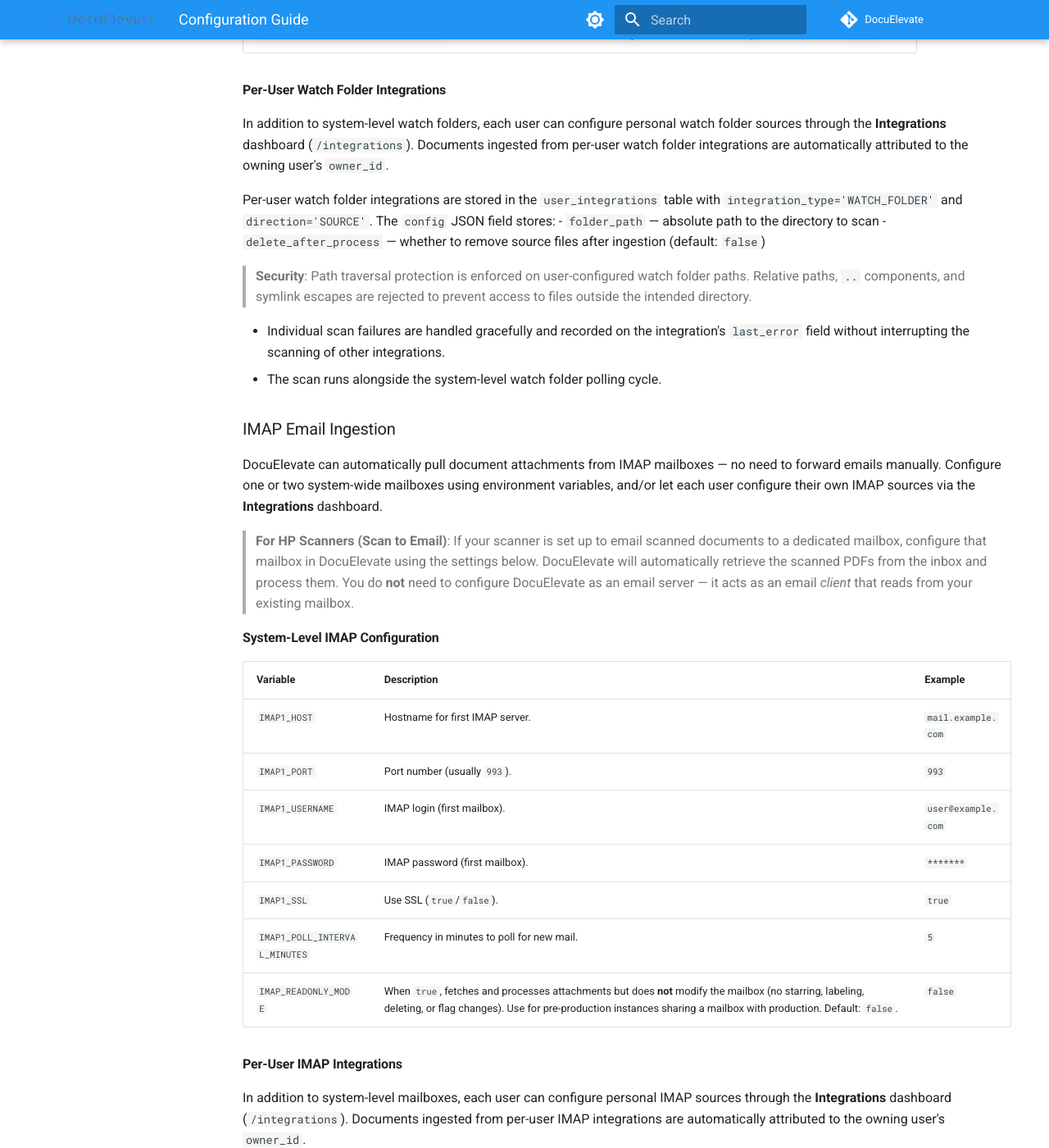
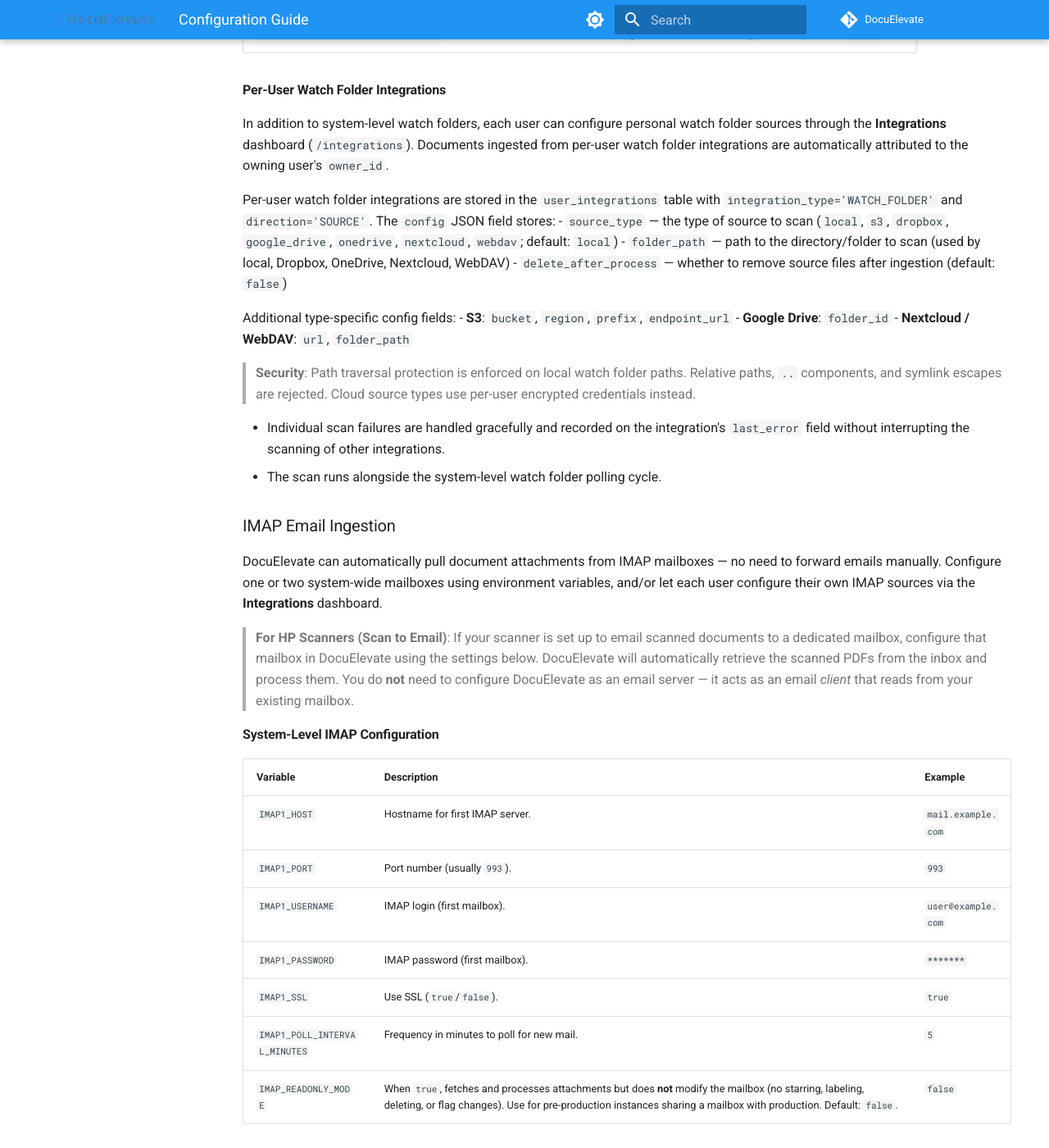
Before and after one commit to christianlouis/DocuElevate, an MkDocs documentation site: the page built from docs/ConfigurationGuide.md, in a window 1280 px wide and 1400 px high, scrolled down 7490 px. Shown: the whole window at 82% size. Built offline with MkDocs 1.6.1 and Material for MkDocs 9.7.7, drawn with Linux system fonts in a browser that asks for light colours; comment, search, counter and statistics services are not loaded; some of the changed text lies outside the part shown.

Commit message:
test(integrations): add tests for gmail_apply_labels and cloud watch folder dispatch
docs(integrations): update UserGuide and ConfigurationGuide for new IMAP and Watch Folder features

Co-authored-by: christianlouis <361235+christianlouis@users.noreply.github.com>

```diff
--- a/docs/ConfigurationGuide.md
+++ b/docs/ConfigurationGuide.md
@@ -272,10 +272,16 @@ DocuElevate can poll a WebDAV folder for new files. It reuses the existing WebDA
 In addition to system-level watch folders, each user can configure personal watch folder sources through the **Integrations** dashboard (`/integrations`). Documents ingested from per-user watch folder integrations are automatically attributed to the owning user's `owner_id`.
 
 Per-user watch folder integrations are stored in the `user_integrations` table with `integration_type='WATCH_FOLDER'` and `direction='SOURCE'`. The `config` JSON field stores:
-- `folder_path` — absolute path to the directory to scan
+- `source_type` — the type of source to scan (`local`, `s3`, `dropbox`, `google_drive`, `onedrive`, `nextcloud`, `webdav`; default: `local`)
+- `folder_path` — path to the directory/folder to scan (used by local, Dropbox, OneDrive, Nextcloud, WebDAV)
 - `delete_after_process` — whether to remove source files after ingestion (default: `false`)
 
-> **Security**: Path traversal protection is enforced on user-configured watch folder paths. Relative paths, `..` components, and symlink escapes are rejected to prevent access to files outside the intended directory.
+Additional type-specific config fields:
+- **S3**: `bucket`, `region`, `prefix`, `endpoint_url`
+- **Google Drive**: `folder_id`
+- **Nextcloud / WebDAV**: `url`, `folder_path`
+
+> **Security**: Path traversal protection is enforced on local watch folder paths. Relative paths, `..` components, and symlink escapes are rejected. Cloud source types use per-user encrypted credentials instead.
 
 - Individual scan failures are handled gracefully and recorded on the integration's `last_error` field without interrupting the scanning of other integrations.
 - The scan runs alongside the system-level watch folder polling cycle.
@@ -302,7 +308,15 @@ DocuElevate can automatically pull document attachments from IMAP mailboxes —
 
 In addition to system-level mailboxes, each user can configure personal IMAP sources through the **Integrations** dashboard (`/integrations`). Documents ingested from per-user IMAP integrations are automatically attributed to the owning user's `owner_id`.
 
-Per-user IMAP integrations are stored in the `user_integrations` table with `integration_type='IMAP'` and `direction='SOURCE'`. Credentials are encrypted at rest using Fernet encryption.
+Per-user IMAP integrations are stored in the `user_integrations` table with `integration_type='IMAP'` and `direction='SOURCE'`. The `config` JSON field stores:
+- `host` — IMAP server hostname (required)
+- `port` — IMAP server port (default: `993`)
+- `username` — IMAP login username (required)
+- `use_ssl` — whether to use SSL/TLS (default: `true`)
+- `delete_after_process` — whether to delete emails from the mailbox after processing (default: `false`)
+- `gmail_apply_labels` — whether to apply Gmail-specific labels and stars to processed emails (default: `true`). When enabled, processed emails are starred and tagged with an "Ingested" label. Only applies to Gmail hosts.
+
+Credentials are encrypted at rest using Fernet encryption.
 
 - Individual connection failures are handled gracefully and recorded on the integration's `last_error` field without interrupting the polling of other integrations.
 - The polling loop runs every minute and processes all active IMAP sources (system-level and per-user) in sequence.
```
Also changed, not shown: docs/UserGuide.md (+2 -2 lines).
